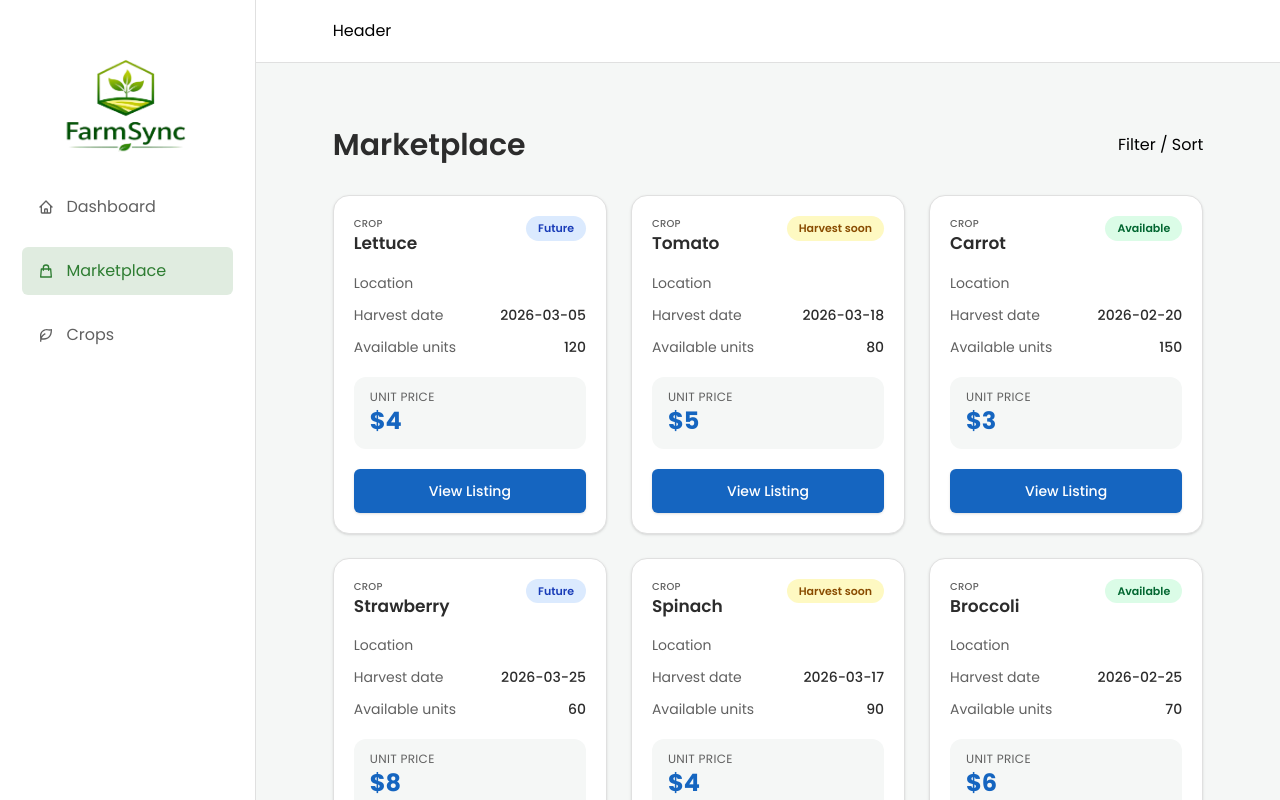
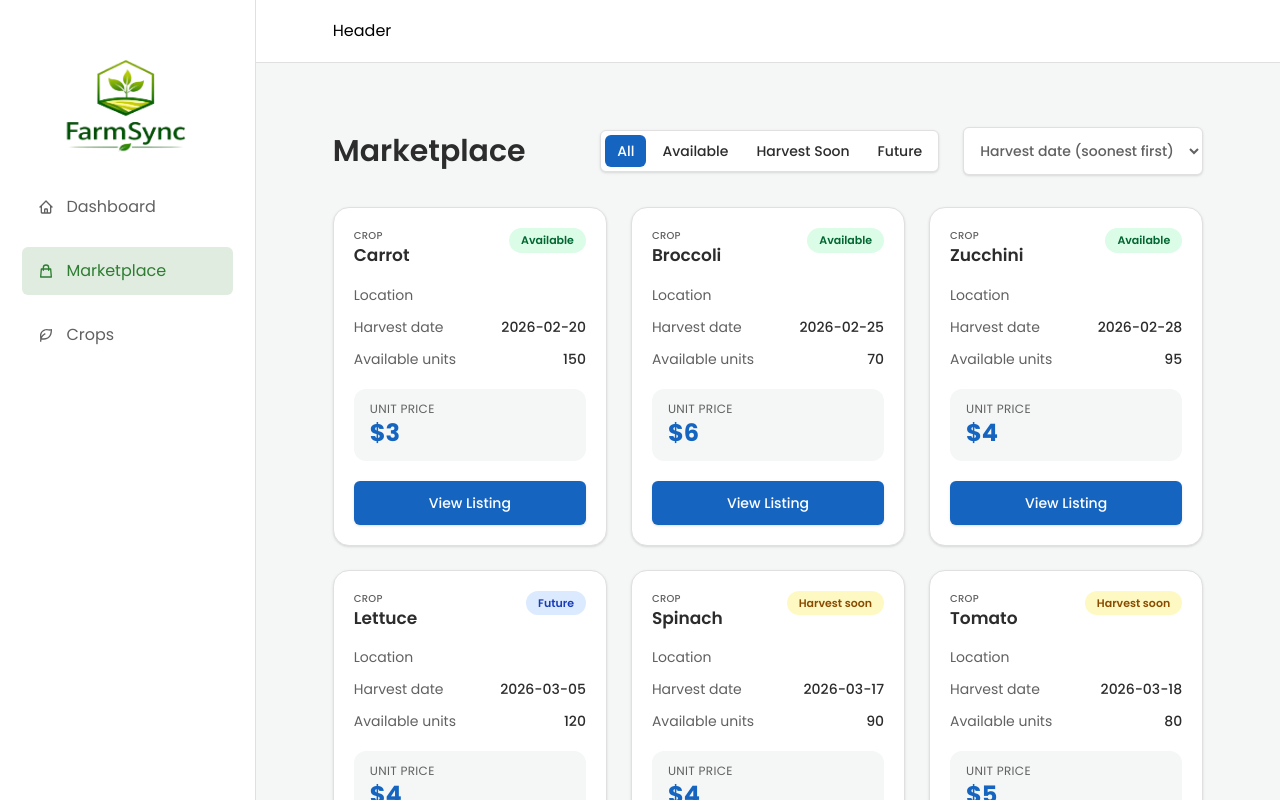
Before and after one commit to jan9601/CS-250-Project, a React (Vite) app in the folder frontend/FarmSync/: page /marketplace in a window 1280 px wide. Built offline with nearby package versions, Linux system fonts and the light colour scheme; a web font is replaced by a local one.

Commit message:
Implemented Sorting

```diff
--- a/frontend/FarmSync/src/features/crops/CropsTable.jsx
+++ b/frontend/FarmSync/src/features/crops/CropsTable.jsx
@@ -1,15 +1,7 @@
 import {useSearchParams} from "react-router-dom";
+import {useCrops} from "./useCrops";
 import CropsRow from "./CropsRow";
-import {useCrops} from "./useCrops";
 
-/**
- * CropsTable
- * ----------
- * Displays the farmer's crops in a table-like layout.
- *
- * The header and rows share the same `.crops-row` grid class
- * so that all columns stay aligned.
- */
 function CropsTable() {
   const {isLoading, crops} = useCrops();
   const [searchParams] = useSearchParams();
@@ -21,10 +13,10 @@ function CropsTable() {
       </div>
     );
 
+  // 1) FILTER
   const filterValue = searchParams.get("status") || "all";
-  console.log(crops);
+  let filteredCrops;
 
-  let filteredCrops;
   if (filterValue === "all") filteredCrops = crops;
   if (filterValue === "harvest-soon")
     filteredCrops = crops.filter((crop) => crop.status === "HARVEST_SOON");
@@ -33,19 +25,35 @@ function CropsTable() {
   if (filterValue === "available")
     filteredCrops = crops.filter((crop) => crop.status === "AVAILABLE");
 
+  // 2) SORT
+  const sortBy = searchParams.get("sortBy") || "predictedHarvestDate-asc";
+  const [field, direction] = sortBy.split("-");
+  const modifier = direction === "asc" ? 1 : -1;
+
+  const sortedCrops = filteredCrops?.slice()?.sort((a, b) => {
+    if (field === "predictedHarvestDate") {
+      return (
+        (new Date(a.predictedHarvestDate) - new Date(b.predictedHarvestDate)) *
+        modifier
+      );
+    }
+
+    return (a[field] - b[field]) * modifier;
+  });
+
   return (
-    <div className="overflow-hidden rounded-lg border border-border bg-surface ">
+    <div className="overflow-hidden rounded-lg border border-border bg-surface">
       <div className="crops-row-header border-b border-border bg-bg text-[11px] font-semibold uppercase tracking-wide text-text-secondary">
-        <div className=" justify-self-start">Name</div>
-        <div className=" justify-self-center ml-7">Harvest</div>
-        <div className=" justify-self-center">Confidence</div>
-        <div className=" justify-self-center">Price</div>
-        <div className=" justify-self-center">Quantity</div>
-        <div className=" justify-self-center">Status</div>
-        <div className=" justify-self-center">Actions</div>
+        <div className="justify-self-start">Name</div>
+        <div className="justify-self-center ml-7">Harvest</div>
+        <div className="justify-self-center">Confidence</div>
+        <div className="justify-self-center">Price</div>
+        <div className="justify-self-center">Quantity</div>
+        <div className="justify-self-center">Status</div>
+        <div className="justify-self-center">Actions</div>
       </div>
 
-      {filteredCrops.map((crop) => (
+      {sortedCrops.map((crop) => (
         <CropsRow crop={crop} key={crop.id} />
       ))}
     </div>
--- a/frontend/FarmSync/src/features/crops/CropsTableOperations.jsx
+++ b/frontend/FarmSync/src/features/crops/CropsTableOperations.jsx
@@ -1,4 +1,5 @@
 import Filter from "../../ui/Filter";
+import SortBy from "../../ui/SortBy";
 
 function CropsTableOperations() {
   return (
@@ -12,6 +13,34 @@ function CropsTableOperations() {
           {value: "future", label: "Future"},
         ]}
       />
+
+      <SortBy
+        options={[
+          {
+            value: "predictedHarvestDate-asc",
+            label: "Harvest date (soonest first)",
+          },
+          {
+            value: "predictedHarvestDate-desc",
+            label: "Harvest date (latest first)",
+          },
+
+          {value: "price-asc", label: "Price (low → high)"},
+          {value: "price-desc", label: "Price (high → low)"},
+
+          {value: "quantity-asc", label: "Quantity (low → high)"},
+          {value: "quantity-desc", label: "Quantity (high → low)"},
+
+          {
+            value: "confidenceScore-asc",
+            label: "Confidence (low → high)",
+          },
+          {
+            value: "confidenceScore-desc",
+            label: "Confidence (high → low)",
+          },
+        ]}
+      />
     </div>
   );
 }
--- a/frontend/FarmSync/src/features/marketplace/MarketplaceLayout.jsx
+++ b/frontend/FarmSync/src/features/marketplace/MarketplaceLayout.jsx
@@ -1,9 +1,38 @@
+import {useSearchParams} from "react-router-dom";
 import {useCrops} from "../crops/useCrops";
 import MarketplaceGrid from "./MarketplaceGrid";
 
 function MarketplaceLayout() {
   const {isLoading, crops} = useCrops();
-  console.log(crops);
+  const [searchParams] = useSearchParams();
+
+  // 1) FILTER
+  const filterValue = searchParams.get("status") || "all";
+  let filteredCrops;
+
+  if (filterValue === "all") filteredCrops = crops;
+  if (filterValue === "harvest-soon")
+    filteredCrops = crops.filter((crop) => crop.status === "HARVEST_SOON");
+  if (filterValue === "future")
+    filteredCrops = crops.filter((crop) => crop.status === "FUTURE");
+  if (filterValue === "available")
+    filteredCrops = crops.filter((crop) => crop.status === "AVAILABLE");
+
+  // 2) SORT
+  const sortBy = searchParams.get("sortBy") || "predictedHarvestDate-asc";
+  const [field, direction] = sortBy.split("-");
+  const modifier = direction === "asc" ? 1 : -1;
+
+  const sortedCrops = filteredCrops?.slice()?.sort((a, b) => {
+    if (field === "predictedHarvestDate") {
+      return (
+        (new Date(a.predictedHarvestDate) - new Date(b.predictedHarvestDate)) *
+        modifier
+      );
+    }
+
+    return (a[field] - b[field]) * modifier;
+  });
 
   if (isLoading)
     return (
@@ -11,7 +40,7 @@ function MarketplaceLayout() {
         <span className="loader"></span>
       </div>
     );
-  return <MarketplaceGrid crops={crops} />;
+  return <MarketplaceGrid crops={sortedCrops} />;
 }
 
 export default MarketplaceLayout;
--- a/frontend/FarmSync/src/pages/Marketplace.jsx
+++ b/frontend/FarmSync/src/pages/Marketplace.jsx
@@ -1,3 +1,4 @@
+import CropsTableOperations from "../features/crops/CropsTableOperations";
 import MarketplaceLayout from "../features/marketplace/MarketplaceLayout";
 import Heading from "../ui/Heading";
 import Row from "../ui/Row";
@@ -9,7 +10,7 @@ function MarketPlace() {
         <Heading type="h1" className="text-text-primary">
           Marketplace
         </Heading>
-        <p>Filter / Sort</p>
+        <CropsTableOperations />
       </Row>
       <Row>
         <MarketplaceLayout />
--- a/frontend/FarmSync/src/ui/Filter.jsx
+++ b/frontend/FarmSync/src/ui/Filter.jsx
@@ -2,7 +2,7 @@ import {useSearchParams} from "react-router-dom";
 
 function Filter({filterField, options}) {
   const [searchParams, setSearchParams] = useSearchParams();
-  const currentFilter = searchParams.get(filterField) || options.at[0].value;
+  const currentFilter = searchParams.get(filterField) || options[0].value;
 
   function handleClick(value) {
     searchParams.set(filterField, value);
@@ -14,9 +14,10 @@ function Filter({filterField, options}) {
       {options.map((option) => {
         return (
           <button
+            disabled={currentFilter === option.value}
             key={option.value}
             onClick={() => handleClick(option.value)}
-            className={`rounded-md px-3 py-1.5 text-sm font-medium transition-all duration-300 cursor-pointer ${currentFilter === option.value ? "bg-action-primary text-white" : "bg-surface text-text-primary hover:bg-action-primary hover:text-white"}`}
+            className={`rounded-md px-3 py-1.5 text-sm font-medium transition-all duration-300 cursor-pointer disabled:cursor-not-allowed ${currentFilter === option.value ? "bg-action-primary text-white" : "bg-surface text-text-primary hover:bg-action-primary hover:text-white"}`}
           >
             {option.label}
           </button>
--- /dev/null
+++ b/frontend/FarmSync/src/ui/Select.jsx
@@ -0,0 +1,16 @@
+function Select({options, value, onChange}) {
+  return (
+    <select
+      onChange={onChange}
+      className="cursor-pointer px-3 py-3 text-sm font-medium border border-border rounded-md bg-surface  shadow-sm text-text-secondary"
+      value={value}
+    >
+      {options?.map((option) => (
+        <option value={option.value} key={option.value}>
+          {option.label}
+        </option>
+      ))}
+    </select>
+  );
+}
+export default Select;
--- /dev/null
+++ b/frontend/FarmSync/src/ui/SortBy.jsx
@@ -0,0 +1,16 @@
+import {useSearchParams} from "react-router-dom";
+import Select from "./Select";
+
+function SortBy({options}) {
+  const [searchParams, setSearchParams] = useSearchParams();
+  const sortBy = searchParams.get("sortBy") || "";
+
+  function handleChange(e) {
+    searchParams.set("sortBy", e.target.value);
+    setSearchParams(searchParams);
+  }
+
+  return <Select value={sortBy} options={options} onChange={handleChange} />;
+}
+
+export default SortBy;
```
